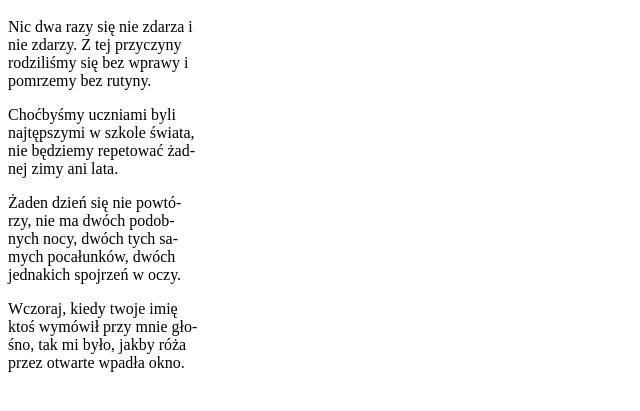
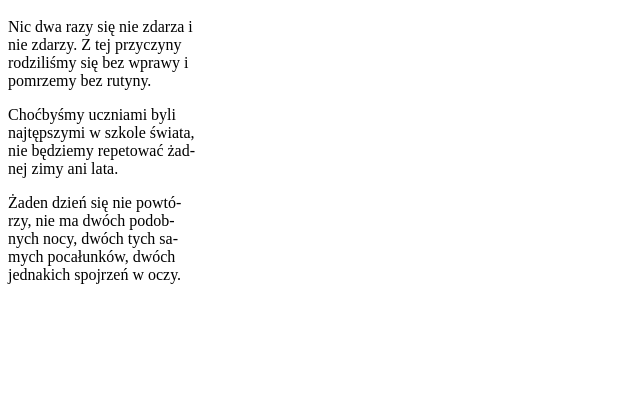
Before and after one commit to chrisi99/Kodilla1, a plain HTML site: page index.html in a window 1280 px wide. Shown: the part 101-512 px from the top of the page, without its empty margins (0-640 px from the left). Drawn offline with Linux system fonts and the light colour scheme.

Commit message:
update html content

```diff
--- a/index.html
+++ b/index.html
@@ -12,7 +12,6 @@
       <p>Nic dwa razy się nie zda­rza i nie zda­rzy. Z tej przy­czy­ny ro­dzi­li­śmy się bez wpra­wy i po­mrze­my bez ru­ty­ny.</p>
       <p>Choć­by­śmy ucznia­mi byli naj­tęp­szy­mi w szko­le świa­ta, nie bę­dzie­my re­pe­to­wać żad­nej zimy ani lata.</p>
       <p>Żaden dzień się nie po­wtó­rzy, nie ma dwóch po­dob­nych nocy, dwóch tych sa­mych po­ca­łun­ków, dwóch jed­na­kich spoj­rzeń w oczy.</p>
-      <p>Wczo­raj, kie­dy two­je imię ktoś wy­mó­wił przy mnie gło­śno, tak mi było, jak­by róża przez otwar­te wpa­dła okno.</p>
     </div>
   </body>
 </html>
```
